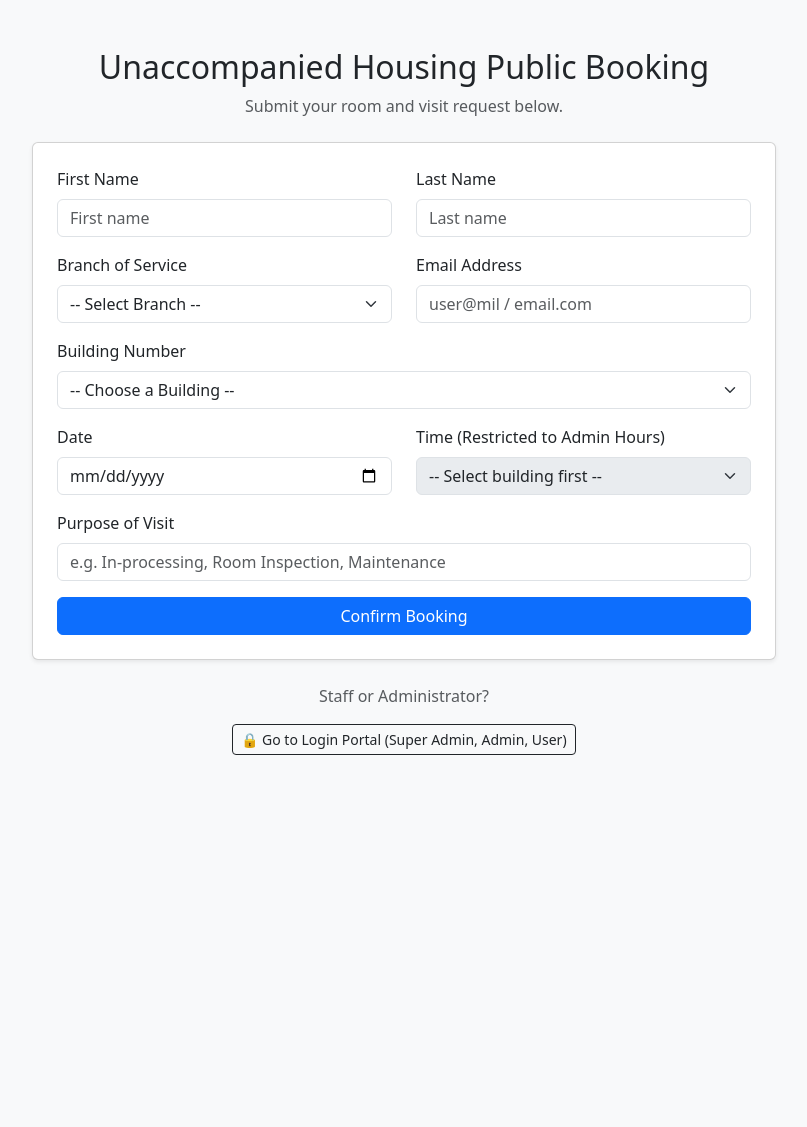
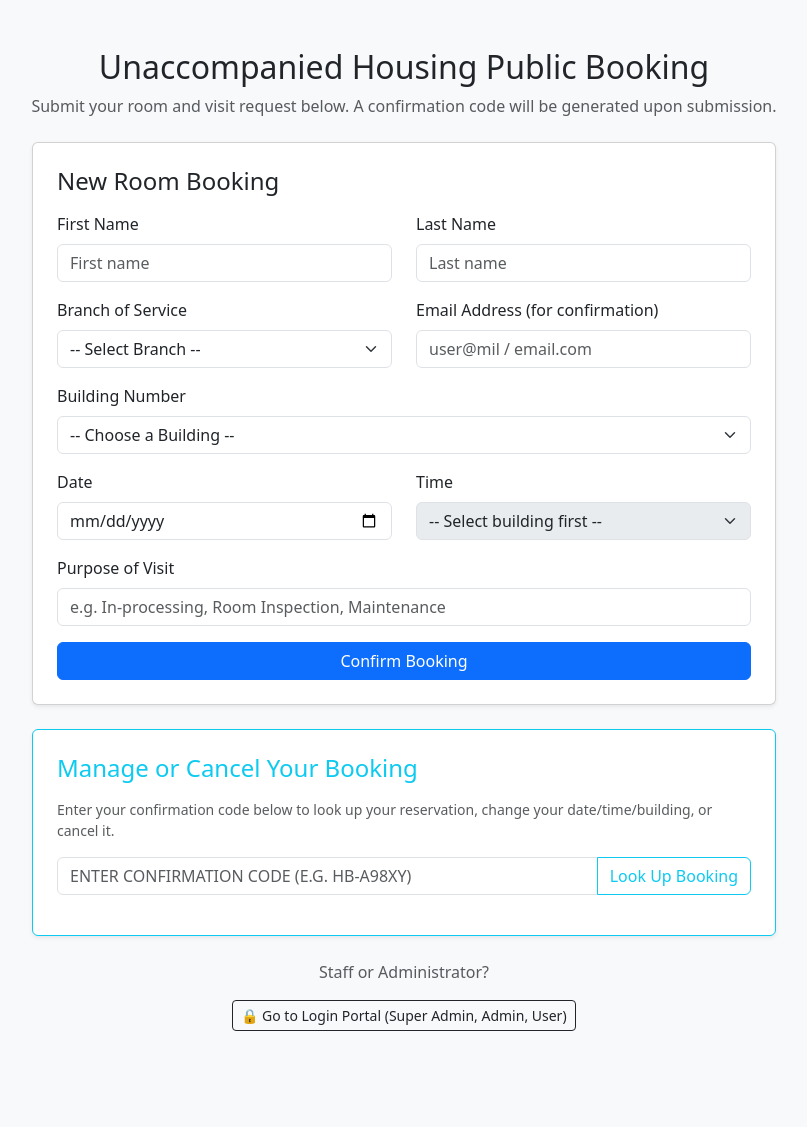
Before and after one commit to HaisaiOjisanoki/housing-booking-app, a Flask app: page / in a window 1280 px wide. Shown: the whole page, without its empty margins (236-1043 px from the left). Before the commit the page ends 755 px from the top, so only its background shows below. Run offline with Flask 3, Linux system fonts and the light colour scheme.

Commit message:
Remove restricted to admin hours text from public booking page

```diff
--- a/templates/public_booking.html
+++ b/templates/public_booking.html
@@ -6,15 +6,17 @@
     <title>Public Room Booking - Unaccompanied Housing</title>
     <link href="https://cdn.jsdelivr.net/npm/bootstrap@5.3.0/dist/css/bootstrap.min.css" rel="stylesheet">
 </head>
-<body class="bg-light" onload="initPublicBooking()">
+<body class="bg-light pb-5" onload="initPublicBooking()">
 
     <div class="container my-5">
         <div class="text-center mb-4">
             <h2>Unaccompanied Housing Public Booking</h2>
-            <p class="text-muted">Submit your room and visit request below.</p>
+            <p class="text-muted">Submit your room and visit request below. A confirmation code will be generated upon submission.</p>
         </div>
 
-        <div class="card p-4 shadow-sm col-12 col-lg-8 mx-auto">
+        <!-- BOOKING FORM CARD -->
+        <div class="card p-4 shadow-sm col-12 col-lg-8 mx-auto mb-4">
+            <h4 class="mb-3">New Room Booking</h4>
             <form id="publicBookingForm" onsubmit="submitBooking(event)">
                 <div class="row">
                     <div class="col-md-6 mb-3">
@@ -41,13 +43,13 @@
                         </select>
                     </div>
                     <div class="col-md-6 mb-3">
-                        <label for="email" class="form-label">Email Address</label>
+                        <label for="email" class="form-label">Email Address (for confirmation)</label>
                         <input type="email" class="form-control" id="email" required placeholder="user@mil / email.com">
                     </div>
                 </div>
                 <div class="mb-3">
                     <label for="publicBuildingSelect" class="form-label">Building Number</label>
-                    <select class="form-select" id="publicBuildingSelect" onchange="updateAvailableTimes()" required>
+                    <select class="form-select" id="publicBuildingSelect" onchange="updateAvailableTimes('publicBuildingSelect', 'publicTimeSelect')" required>
                         <option value="">-- Choose a Building --</option>
                     </select>
                 </div>
@@ -57,7 +59,7 @@
                         <input type="date" class="form-control" id="bookingDate" required>
                     </div>
                     <div class="col-md-6 mb-3">
-                        <label for="publicTimeSelect" class="form-label">Time (Restricted to Admin Hours)</label>
+                        <label for="publicTimeSelect" class="form-label">Time</label>
                         <select class="form-select" id="publicTimeSelect" required disabled>
                             <option value="">-- Select building first --</option>
                         </select>
@@ -69,6 +71,20 @@
                 </div>
                 <button type="submit" class="btn btn-primary w-100">Confirm Booking</button>
             </form>
+        </div>
+
+        <!-- MANAGE OR CANCEL BOOKINGS SECTION -->
+        <div class="card p-4 shadow-sm col-12 col-lg-8 mx-auto mb-4 border-info">
+            <h4 class="mb-3 text-info">Manage or Cancel Your Booking</h4>
+            <p class="text-muted small">Enter your confirmation code below to look up your reservation, change your date/time/building, or cancel it.</p>
+            <div class="input-group mb-3">
+                <input type="text" class="form-control" id="lookupCodeInput" placeholder="Enter Confirmation Code (e.g. HB-A98XY)" style="text-transform: uppercase;">
+                <button class="btn btn-outline-info" type="button" onclick="lookupBooking()">Look Up Booking</button>
+            </div>
+
+            <div id="manageBookingResult" style="display: none;" class="mt-3 p-3 bg-white border rounded">
+                <!-- Dynamically populated booking management details -->
+            </div>
         </div>
 
         <!-- Link to Separate Login Page at the Bottom -->
@@ -90,25 +106,25 @@
             if (!localStorage.getItem('housing_buildings')) {
                 localStorage.setItem('housing_buildings', JSON.stringify(defaultBuildings));
             }
-            populatePublicBuildingDropdown();
+            populatePublicBuildingDropdown('publicBuildingSelect');
         }
 
         function getBuildings() {
             return JSON.parse(localStorage.getItem('housing_buildings')) || [];
         }
 
-        function populatePublicBuildingDropdown() {
+        function populatePublicBuildingDropdown(selectId) {
             const buildings = getBuildings();
-            const select = document.getElementById('publicBuildingSelect');
+            const select = document.getElementById(selectId);
             select.innerHTML = '<option value="">-- Choose a Building --</option>';
             buildings.forEach(b => {
                 select.innerHTML += `<option value="${b.name}">${b.name} (${b.startTime} - ${b.endTime})</option>`;
             });
         }
 
-        function updateAvailableTimes() {
-            const buildingName = document.getElementById('publicBuildingSelect').value;
-            const timeSelect = document.getElementById('publicTimeSelect');
+        function updateAvailableTimes(buildingSelectId, timeSelectId) {
+            const buildingName = document.getElementById(buildingSelectId).value;
+            const timeSelect = document.getElementById(timeSelectId);
 
             if (!buildingName) {
                 timeSelect.innerHTML = '<option value="">-- Select a building first --</option>';
@@ -145,7 +161,10 @@
 
         function submitBooking(event) {
             event.preventDefault();
+            const confirmCode = 'HB-' + Math.random().toString(36).substring(2, 8).toUpperCase();
+
             const newBooking = {
+                confirmationCode: confirmCode,
                 branchOfService: document.getElementById('branchOfService').value,
                 lastName: document.getElementById('lastName').value.trim(),
                 firstName: document.getElementById('firstName').value.trim(),
@@ -160,11 +179,98 @@
             bookingsList.push(newBooking);
             localStorage.setItem('housing_bookings_list', JSON.stringify(bookingsList));
 
-            alert(`Booking successfully confirmed for ${newBooking.firstName} ${newBooking.lastName} at ${newBooking.buildingNumber}!`);
+            alert(`Booking Confirmed!\n\nConfirmation Code: ${confirmCode}\n(An email confirmation has been simulated and sent to ${newBooking.email})`);
             document.getElementById('publicBookingForm').reset();
             document.getElementById('publicTimeSelect').disabled = true;
             document.getElementById('publicTimeSelect').innerHTML = '<option value="">-- Select a building first --</option>';
         }
+
+        let currentEditingCode = null;
+
+        function lookupBooking() {
+            const code = document.getElementById('lookupCodeInput').value.trim().toUpperCase();
+            const resultDiv = document.getElementById('manageBookingResult');
+
+            if (!code) {
+                alert("Please enter a confirmation code.");
+                return;
+            }
+
+            const bookingsList = JSON.parse(localStorage.getItem('housing_bookings_list')) || [];
+            const booking = bookingsList.find(b => b.confirmationCode === code);
+
+            if (!booking) {
+                resultDiv.style.display = 'block';
+                resultDiv.innerHTML = `<div class="text-danger">No booking found matching code: <strong>${code}</strong></div>`;
+                return;
+            }
+
+            currentEditingCode = code;
+            resultDiv.style.display = 'block';
+            resultDiv.innerHTML = `
+                <h5>Booking Found for ${booking.firstName} ${booking.lastName}</h5>
+                <p class="mb-1 text-muted"><strong>Email:</strong> ${booking.email} | <strong>Branch:</strong> ${booking.branchOfService}</p>
+                <hr>
+                <form onsubmit="saveBookingUpdates(event, '${code}')">
+                    <div class="mb-3">
+                        <label class="form-label">Building Number</label>
+                        <select class="form-select" id="editBuildingSelect" onchange="updateAvailableTimes('editBuildingSelect', 'editTimeSelect')" required>
+                            <!-- Populated dynamically -->
+                        </select>
+                    </div>
+                    <div class="row">
+                        <div class="col-md-6 mb-3">
+                            <label class="form-label">Date</label>
+                            <input type="date" class="form-control" id="editDate" value="${booking.date}" required>
+                        </div>
+                        <div class="col-md-6 mb-3">
+                            <label class="form-label">Time</label>
+                            <select class="form-select" id="editTimeSelect" required>
+                                <option value="${booking.time}">${booking.time} (Current)</option>
+                            </select>
+                        </div>
+                    </div>
+                    <div class="d-flex gap-2">
+                        <button type="submit" class="btn btn-success btn-sm w-50">Save Changes</button>
+                        <button type="button" class="btn btn-danger btn-sm w-50" onclick="cancelBooking('${code}')">Cancel Booking</button>
+                    </div>
+                </form>
+            `;
+
+            populatePublicBuildingDropdown('editBuildingSelect');
+            document.getElementById('editBuildingSelect').value = booking.buildingNumber;
+            updateAvailableTimes('editBuildingSelect', 'editTimeSelect');
+            document.getElementById('editTimeSelect').value = booking.time;
+        }
+
+        function saveBookingUpdates(event, code) {
+            event.preventDefault();
+            let bookingsList = JSON.parse(localStorage.getItem('housing_bookings_list')) || [];
+            const index = bookingsList.findIndex(b => b.confirmationCode === code);
+
+            if (index !== -1) {
+                bookingsList[index].buildingNumber = document.getElementById('editBuildingSelect').value;
+                bookingsList[index].date = document.getElementById('editDate').value;
+                bookingsList[index].time = document.getElementById('editTimeSelect').value;
+
+                localStorage.setItem('housing_bookings_list', JSON.stringify(bookingsList));
+                alert("Booking successfully updated!");
+                document.getElementById('manageBookingResult').style.display = 'none';
+                document.getElementById('lookupCodeInput').value = '';
+            }
+        }
+
+        function cancelBooking(code) {
+            if (confirm("Are you sure you want to cancel this booking?")) {
+                let bookingsList = JSON.parse(localStorage.getItem('housing_bookings_list')) || [];
+                bookingsList = bookingsList.filter(b => b.confirmationCode !== code);
+                localStorage.setItem('housing_bookings_list', JSON.stringify(bookingsList));
+
+                alert("Booking has been cancelled.");
+                document.getElementById('manageBookingResult').style.display = 'none';
+                document.getElementById('lookupCodeInput').value = '';
+            }
+        }
     </script>
 </body>
 </html>
```
